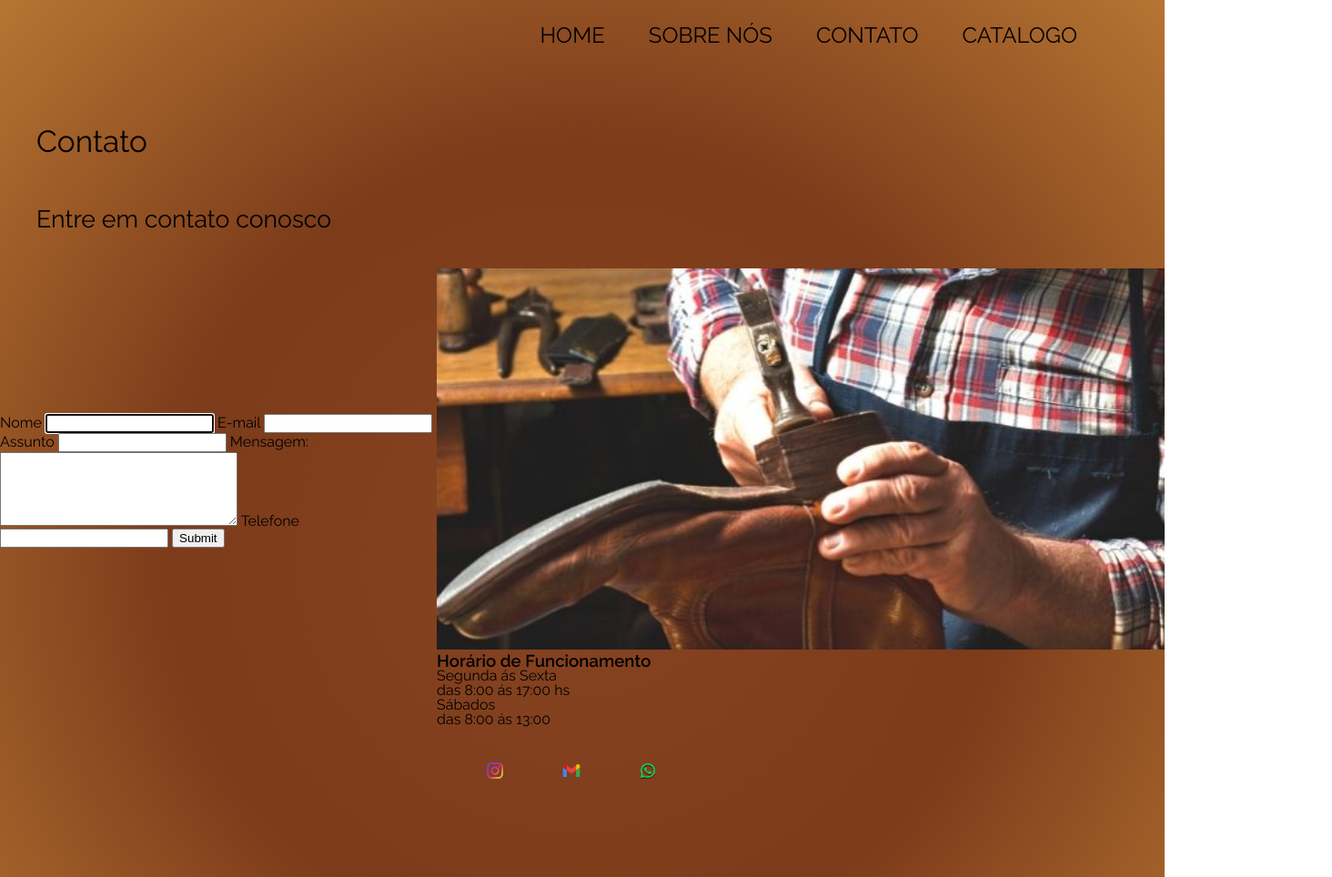
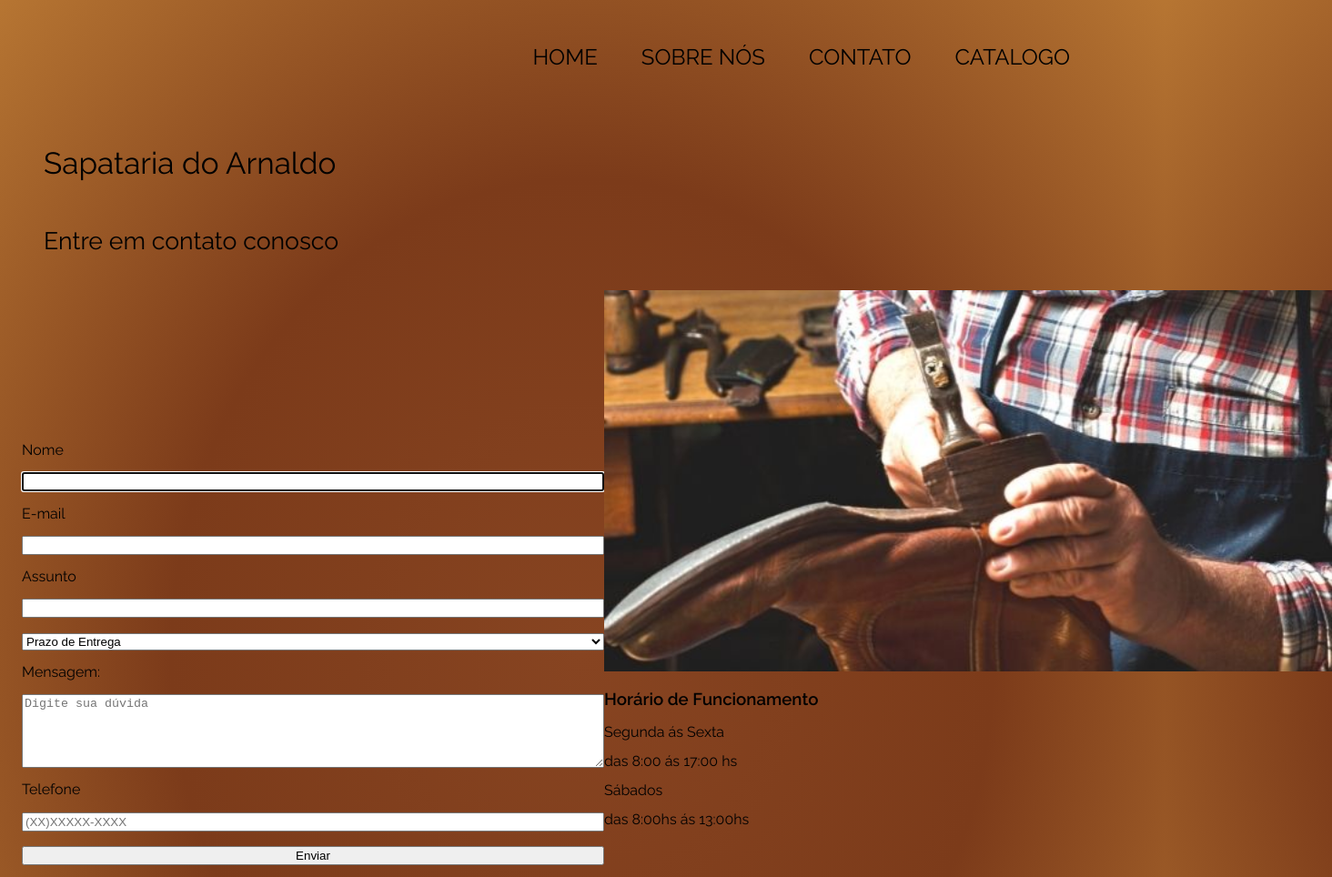
Before and after one commit to giperuzzo/sapataria-arnaldo, a plain HTML site: page contato.html in a window 1280 px wide. Shown: the part 21-985 px from the top of the page at 91% size, 1464 px wide, since content can reach past the window. Drawn offline with Linux system fonts and the light colour scheme.

Commit message:
atualizacao catalogo e formulário

```diff
--- a/contato.html
+++ b/contato.html
@@ -1,5 +1,5 @@
 <!DOCTYPE html>
-<html lang="en">
+<html lang="pt-br">
 
 <head>
     <meta charset="UTF-8">
@@ -9,10 +9,11 @@
 
     <link rel="stylesheet" href="./css/reset.css">
     <link rel="stylesheet" href="./css/style.css">
-    <title>Contato</title>
+    <title>Sapataria do Arnaldo</title>
 </head>
 
 <body>
+    <header>
         <nav>
             <ul class="navbar">
                 <li><a href="index.html">Home</a></li>
@@ -22,8 +23,7 @@
             </ul>
 
         </nav>
-    <header>
-        <h1 class="page-title">Contato </h1>
+        <h1 class="page-title">Sapataria do Arnaldo </h1>
         <h2 class="page-subtitle">Entre em contato conosco</h2>
 
     </header>
@@ -32,7 +32,7 @@
 
 
         <main>
-        <form action="" method="" class="form">
+            <form class="contact-form" action="" method="" onsubmit="alert('Formulário enviado')">
 
                 <label for="name">Nome</label>
                 <input type="text" id="name" autofocus required>
@@ -43,13 +43,23 @@
                 <label for="subject">Assunto</label>
                 <input type="text" id="subject" required>
 
-            <label for="message" >Mensagem: </label>
-            <textarea id="message" cols="30" rows="5"></textarea>
+                <select id="subject" required>
+                    <option value="prazo">Prazo de Entrega</option>
+                    <option value="Orçamento">Orçamento</option>
+                    <option value="Contato">Contato</option>
+                    <option value="Outros">Outros</option>
+
+                </select>
+
+
+
+                <label for="message">Mensagem: </label>
+                <textarea id="message" cols="30" rows="5" placeholder="Digite sua dúvida"></textarea>
 
                 <label for="phone">Telefone</label>
-            <input type="tel" id="phone">
+                <input type="tel" id="phone" required placeholder="(XX)XXXXX-XXXX">
 
-            <input type ="submit">
+                <button>Enviar</button>
 
 
             </form>
@@ -62,7 +72,7 @@
             <p>Segunda ás Sexta </p>
             <p>das 8:00 ás 17:00 hs</p>
             <p>Sábados</p>
-            <p>das 8:00 ás 13:00</p>
+            <p>das 8:00hs ás 13:00hs</p>
 
             <a href="#"><img class="social-icons" src="./icons/Instagram.svg" alt="Instagram"></a>
             <a href="#"><img class="social-icons" src="./icons/gmail.svg" alt="E-mail"></a>
--- a/css/reset.css
+++ b/css/reset.css
@@ -16,7 +16,7 @@ article, aside, canvas, details, embed,
 figure, figcaption, footer, header, hgroup,
 menu, nav, output, ruby, section, summary,
 time, mark, audio, video {
-	margin: 0;
+	margin: 10;
 	padding: 0;
 	border: 0;
 	font-size: 100%;
@@ -46,3 +46,7 @@ table {
 	border-collapse: collapse;
 	border-spacing: 0;
 }
+
+*{
+	box-sizing: border-box;
+}
--- a/css/style.css
+++ b/css/style.css
@@ -76,7 +76,14 @@ main {
 }
 .product-image {
 
+   width: 130px;
+   object-fit: contain;
 
+
+
+
+
+    /*comando object contain = preenche o container total, cover se a imagem for maior ue o container ele recorta*/
     }
 
 .text-container {
@@ -110,7 +117,6 @@ main {
     padding-top: 18rem;
     justify-content: space-between;
 }
-
 .container {
     display: flex;
     justify-content: space-between;
@@ -133,3 +139,28 @@ width: 800px;
     padding-top: 2rem;
     padding-left: 3rem;
 }
+
+.contact-form {
+    width: 40rem;
+    height: 30rem;
+    display: flex;
+    flex-direction: column;
+    justify-content: space-around;
+    margin-left: 1rem;
+
+}
+
+.contact-form input,
+.contact-form textarea,
+.contact-form select,
+.contact-form buton {
+    width: 100%;
+}
+
+button {
+    cursor: pointer;
+}
+
+.product-image-fundo-branco { /* Comando para tirar o fundo branco da imagem*/
+    mix-blend-mode: multiply;
+}
```
Also changed, not shown: catalogo.html (+8 -8 lines), index.html (+3 -3 lines), sobre-nos.html (+4 -4 lines), img/sapatomarrom.jpg (added), img/sapatomasculino.jpg (added). Lines whose indentation alone changed are shown as unchanged.
